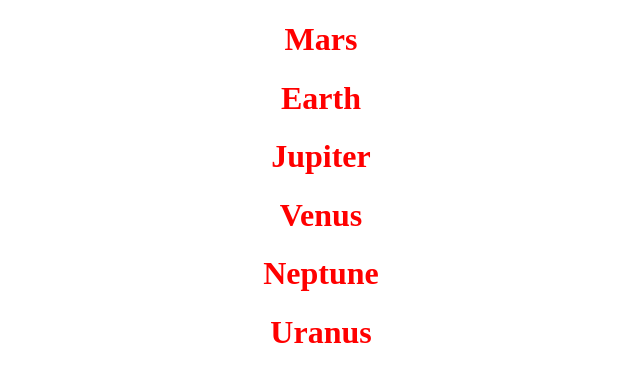
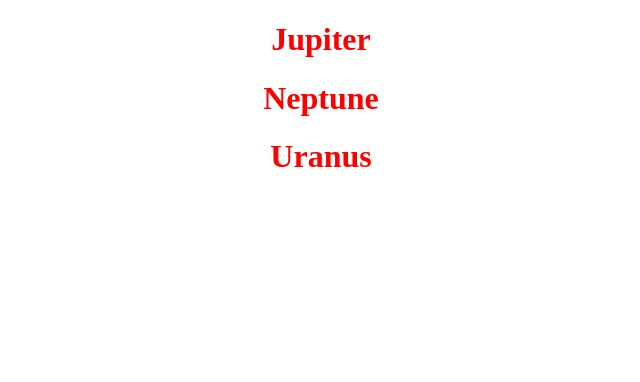
Before and after one commit to khalaeva/learn-react, a React (Create React App) app: page / in a window 1280 px wide. Shown: the top 382 px of the page, without its empty margins (319-959 px from the left). Built offline with nearby package versions, Linux system fonts and the light colour scheme.

Commit message:
hw lists

```diff
--- a/src/App.js
+++ b/src/App.js
@@ -1,5 +1,5 @@
 import './App.css';
-import { User } from './User';
+import { Planet } from './Planet';
 function App() {
   const planets = [
     { name: "Mars", isGasPlanet: false },
@@ -13,7 +13,7 @@ function App() {
   return (
     <div className='App'>
       {planets.map((planet, i) => {
-        return <User name={planet.name} isGasPlanet={planet.isGasPlanet}/>
+        return <Planet name={planet.name} isGasPlanet={planet.isGasPlanet}/>
       })}
     </div>
   )
--- /dev/null
+++ b/src/Planet.js
@@ -0,0 +1,7 @@
+export const Planet = (props) => {
+    return (
+        <div className="name">
+            {props.isGasPlanet && <h1>{props.name}</h1>}
+        </div>
+    )
+}
--- a/src/User.js
+++ /dev/null
@@ -1,7 +0,0 @@
-export const User = (props) => {
-    return (
-        <div className="name">
-            <h1>{props.name} {props.isGasPlanet}</h1>
-        </div>
-    )
-}
```
